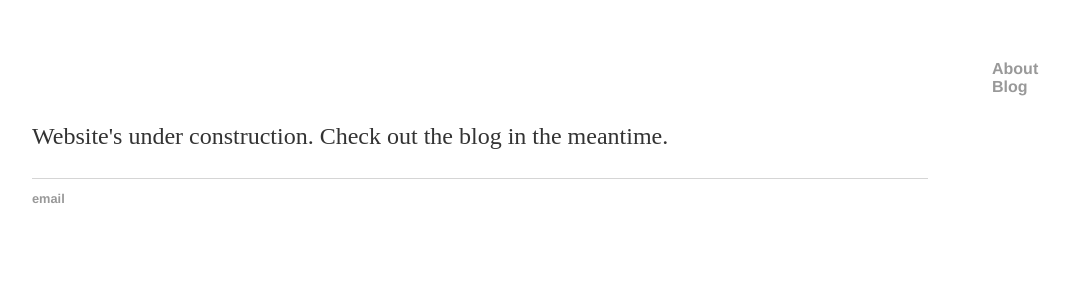
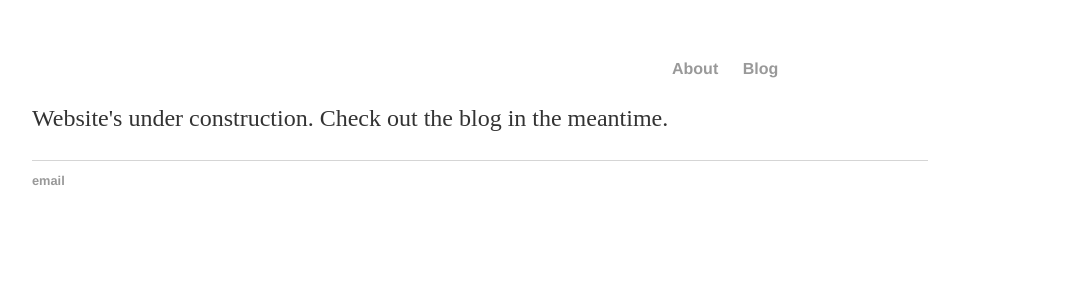
Before and after one commit to ghostsandmachines/ghostsandmachines.github.io, a Jekyll site: the page built from index.html, in a window 1280 px wide. Shown: the top 300 px of the page, without its empty margins (160-1229 px from the left). Built offline with Jekyll 4.4.1, drawn with Linux system fonts in a browser that asks for light colours.

Commit message:
Update home.html

```diff
--- a/_layouts/home.html
+++ b/_layouts/home.html
@@ -4,7 +4,7 @@
 	{% include head.html %}
 
 	<body>
-		<nav style="margin-left:60em;"">
+		<nav style="margin-left:40em;"">
     		<ul>
 	        	<li><a href="/about">About</a></li>
         		<li><a href="/blog">Blog</a></li>
```
